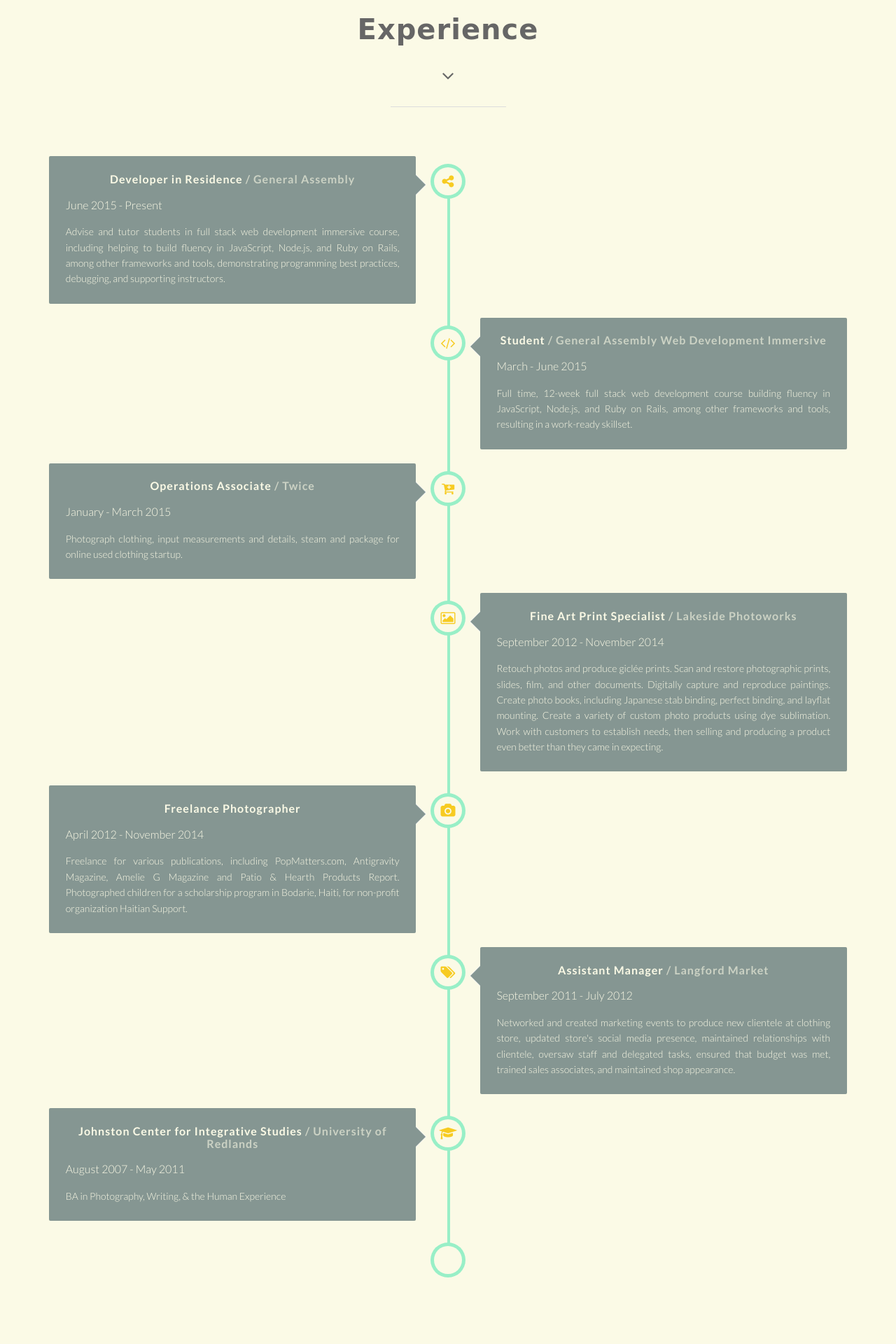
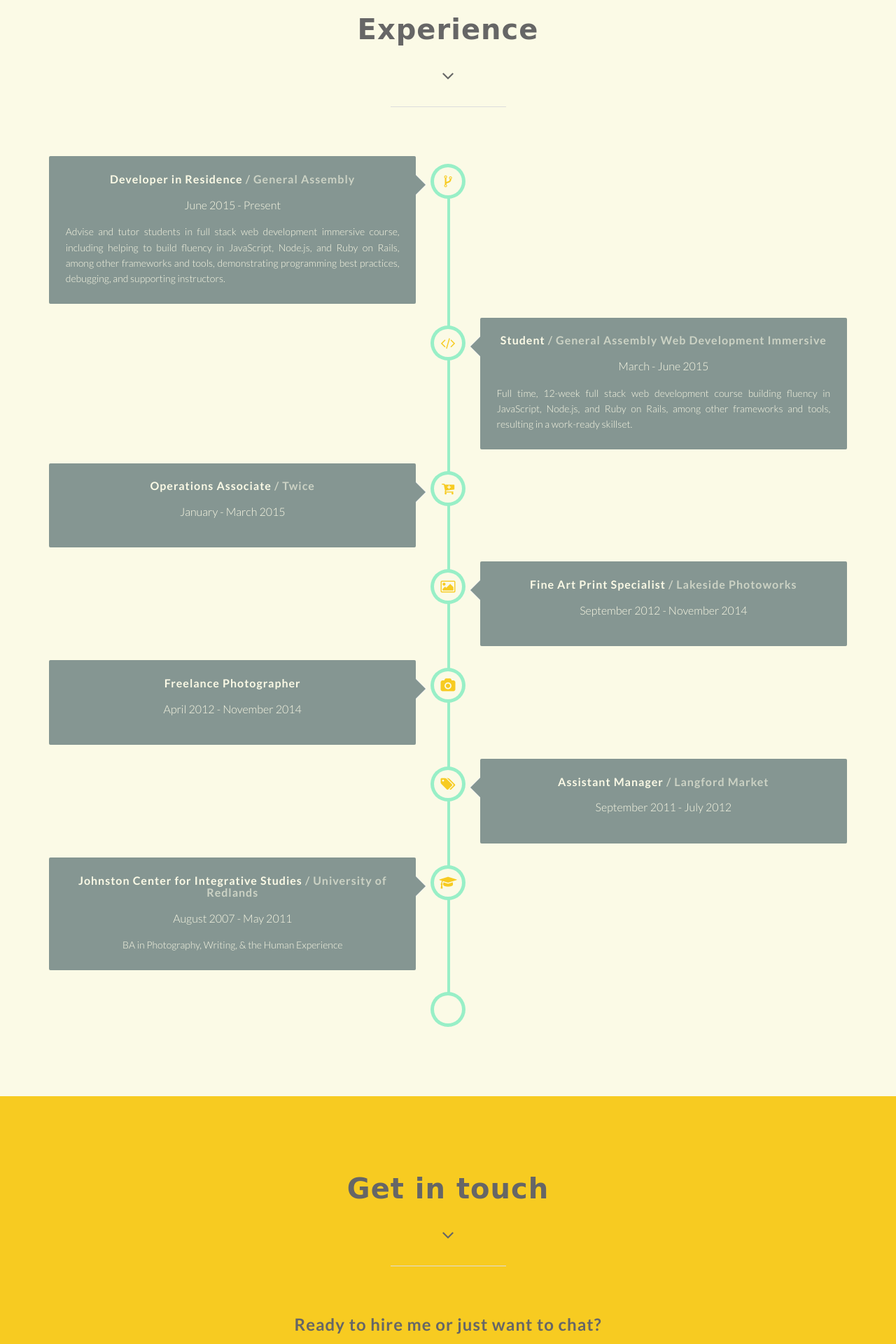
Before and after one commit to apennell/static_portfolio, a PHP site: page / in a window 1280 px wide. Shown: the part 4122-6042 px from the top of the page at 70% size. Run offline with PHP 8.4, Linux system fonts and the light colour scheme; some libraries are stand-ins or nearby versions; some web fonts are replaced.

Commit message:
changed some styling and removed job details in experience section

```diff
--- a/css/style.css
+++ b/css/style.css
@@ -1163,6 +1163,11 @@
 .cv-date {
   margin-bottom: 15px;
   color: #FBFAE6;
+  text-align: center;
+}
+
+.college-body p {
+  text-align: center;
 }
 
 @media (max-width: 767px) {
--- a/index.html
+++ b/index.html
@@ -493,7 +493,7 @@
       <ul class="timeline">
 
         <li>
-          <div class="timeline-badge"><i class="fa fa-share-alt"></i></div>
+          <div class="timeline-badge"><i class="fa fa-code-fork"></i></div>
           <div class="timeline-panel">
             <div class="timeline-heading">
               <h4 class="timeline-title cv-title">Developer in Residence<span> / General Assembly</span></h4>
@@ -525,9 +525,6 @@
               <h4 class="timeline-title cv-title">Operations Associate<span> / Twice</span></h4>
               <p class="text-muted cv-date">January - March 2015</strong></p>
             </div>
-            <div class="timeline-body">
-              <p>Photograph clothing, input measurements and details, steam and package for online used clothing startup.</p>
-            </div>
           </div>
         </li>
 
@@ -537,9 +534,6 @@
             <div class="timeline-heading">
               <h4 class="timeline-title cv-title">Fine Art Print Specialist<span> / Lakeside Photoworks</span></h4>
               <p class="text-muted cv-date">September 2012 - November 2014</p>
-            </div>
-            <div class="timeline-body">
-              <p>Retouch photos and produce giclée prints. Scan and restore photographic prints, slides, film, and other documents. Digitally capture and reproduce paintings. Create photo books, including Japanese stab binding, perfect binding, and layflat mounting. Create a variety of custom photo products using dye sublimation. Work with customers to establish needs, then selling and producing a product even better than they came in expecting.</p>
             </div>
           </div>
         </li>
@@ -551,9 +545,6 @@
               <h4 class="timeline-title cv-title">Freelance Photographer</h4>
               <p class="text-muted cv-date">April 2012 - November 2014</strong></p>
             </div>
-            <div class="timeline-body">
-              <p>Freelance for various publications, including  PopMatters.com, Antigravity Magazine, Amelie G Magazine and Patio & Hearth Products Report. Photographed children for a scholarship program in Bodarie, Haiti, for non-profit organization Haitian Support.</p>
-            </div>
           </div>
         </li>
 
@@ -563,9 +554,6 @@
             <div class="timeline-heading">
               <h4 class="timeline-title cv-title">Assistant Manager<span> / Langford Market</span></h4>
               <p class="text-muted cv-date">September 2011 - July 2012</p>
-            </div>
-            <div class="timeline-body">
-              <p>Networked and created marketing events to produce new clientele at clothing store, updated store's social media presence, maintained relationships with clientele, oversaw staff and delegated tasks, ensured that budget was met, trained sales associates, and maintained shop appearance.</p>
             </div>
           </div>
         </li>
@@ -577,7 +565,7 @@
               <h4 class="timeline-title cv-title">Johnston Center for Integrative Studies<span> / University of Redlands</span></h4>
               <p class="text-muted cv-date">August 2007 - May 2011</strong></p>
             </div>
-            <div class="timeline-body">
+            <div class="timeline-body college-body">
               <p>BA in Photography, Writing, & the Human Experience</p>
             </div>
           </div>
```
